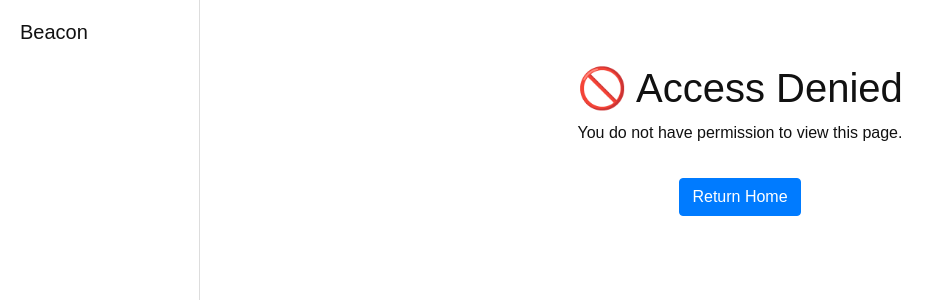
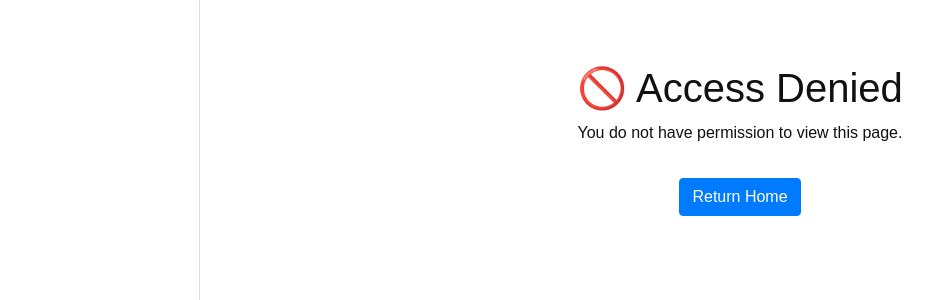
Before and after one commit to tanChicken/beacon, a Django app: page /not_allowed/ in a window 1280 px wide. Shown: the top 300 px of the page, without its empty margins (0-943 px from the left). Run offline with Django 5.2, Linux system fonts and the light colour scheme; the visitor is signed in with stand-in values (Sample User, id 1); some libraries are stand-ins or nearby versions.

Commit message:
fix(logo): replaced the old logo with new logo (student version)

```diff
--- a/mysite/beacon/templates/base.html
+++ b/mysite/beacon/templates/base.html
@@ -637,15 +637,16 @@ body.dark-mode .summary-card {
       {% if user.is_authenticated and user.role|upper == 'INSTRUCTOR' %}instructor-sidebar{% endif %}
       {% if user.is_authenticated and user.role|upper == 'STUDENT' %}student-sidebar{% endif %}">
 
-      <!-- TOP: Logo (never scrolls) -->
-      <div class="sidebar-header">
-        <h2 class="logo"><a href="{% url 'home' %}">Beacon</a></h2>
-      </div>
-
       <!-- MIDDLE: Navigation (scrolls when zoomed) -->
       <div class="sidebar-nav">
         {% if user.is_authenticated %}
           {% if user.role|upper == "STUDENT" %}
+            <!-- TOP: Logo (never scrolls) -->
+            <div class="sidebar-header text-center">
+              <a href="{% url 'home' %}" class="d-flex align-items-center justify-content-center">
+                <img src="{% static 'images/student_logo.png' %}" alt="Beacon Logo" class="logo-img" />
+              </a>
+            </div>
             <a href="{% url 'student_dashboard' %}">Courses</a>
             <a href="{% url 'student_classroom' %}">Classroom</a>
             <a href="{% url 'student_profile' %}">Student</a>
```
